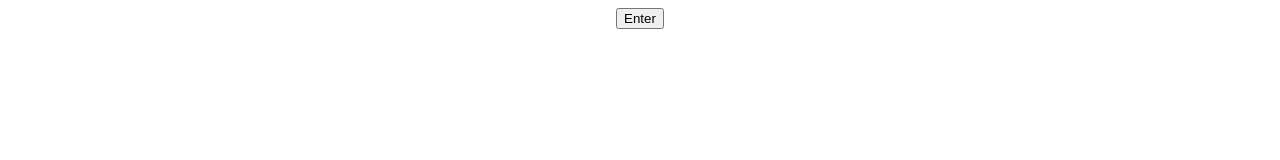
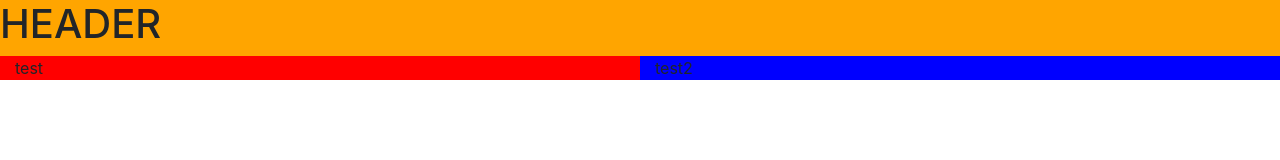
Before and after one commit to npkevin/npkevin.github.io, a plain HTML site: page index.html in a window 1280 px wide. Drawn offline with nearby package versions, Linux system fonts and the light colour scheme.

Commit message:
initial commit

```diff
--- a/index.html
+++ b/index.html
@@ -1,27 +1,27 @@
 <!DOCTYPE html>
 <html>
 <head>
-	<title>Login</title>
-	<meta charset = "UTF-8">
+	<title>Kevin Nguyen</title>
+	<meta name="viewport" content="width=device-width, initial-scale=1">
+	<meta charset="utf-8">
+	<link rel="stylesheet" href="https://maxcdn.bootstrapcdn.com/bootstrap/4.0.0-beta.2/css/bootstrap.min.css" integrity="sha384-PsH8R72JQ3SOdhVi3uxftmaW6Vc51MKb0q5P2rRUpPvrszuE4W1povHYgTpBfshb" crossorigin="anonymous">
 </head>
 <body>
-	<div style="text-align:center">
-		<button onclick = "login()" >Enter</button>
+	<div class="container-fluid">
+		<div class="row" style="background-color: orange">
+			<h1>HEADER</h1>
+		</div>
+		<div class="row">
+			<div class="col" style="background-color: red">
+				test
+			</div>
+			<div class="col" style="background-color: blue">
+				test2
+			</div>
+		</div>
 	</div>
-
 </body>
+<script src="https://code.jquery.com/jquery-3.2.1.slim.min.js" integrity="sha384-KJ3o2DKtIkvYIK3UENzmM7KCkRr/rE9/Qpg6aAZGJwFDMVNA/GpGFF93hXpG5KkN" crossorigin="anonymous"></script>
+<script src="https://cdnjs.cloudflare.com/ajax/libs/popper.js/1.12.3/umd/popper.min.js" integrity="sha384-vFJXuSJphROIrBnz7yo7oB41mKfc8JzQZiCq4NCceLEaO4IHwicKwpJf9c9IpFgh" crossorigin="anonymous"></script>
+<script src="https://maxcdn.bootstrapcdn.com/bootstrap/4.0.0-beta.2/js/bootstrap.min.js" integrity="sha384-alpBpkh1PFOepccYVYDB4do5UnbKysX5WZXm3XxPqe5iKTfUKjNkCk9SaVuEZflJ" crossorigin="anonymous"></script>
 </html>
-
-
-<script type="text/javascript">
-	function login(){
-		var pwd = prompt("Password: LabX, where x is lab number (Lab2)")
-
-		if (pwd == "Lab1") {
-			window.location.href = 'lab1.html';
-		} else if (pwd == "Lab2") {
-			window.location.href = 'lab2.html';
-		}
-
-	}
-</script>
```
